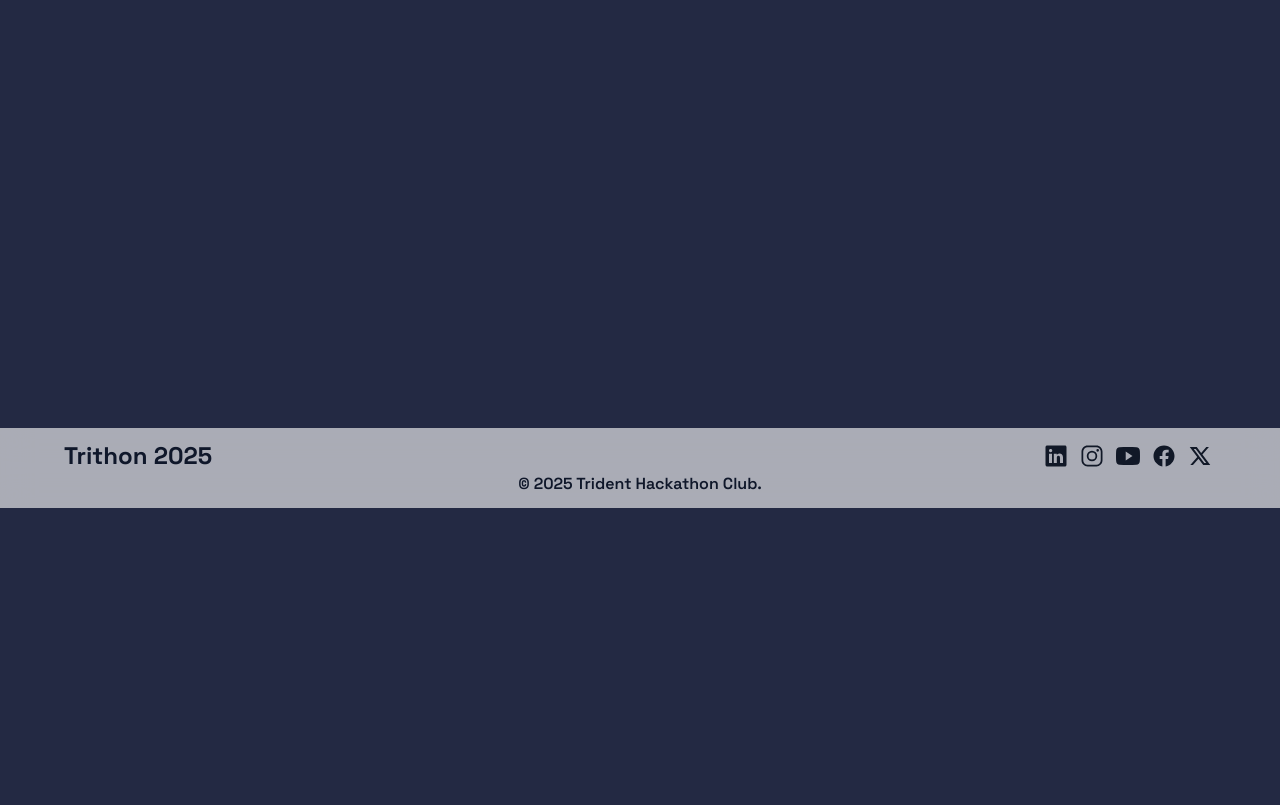
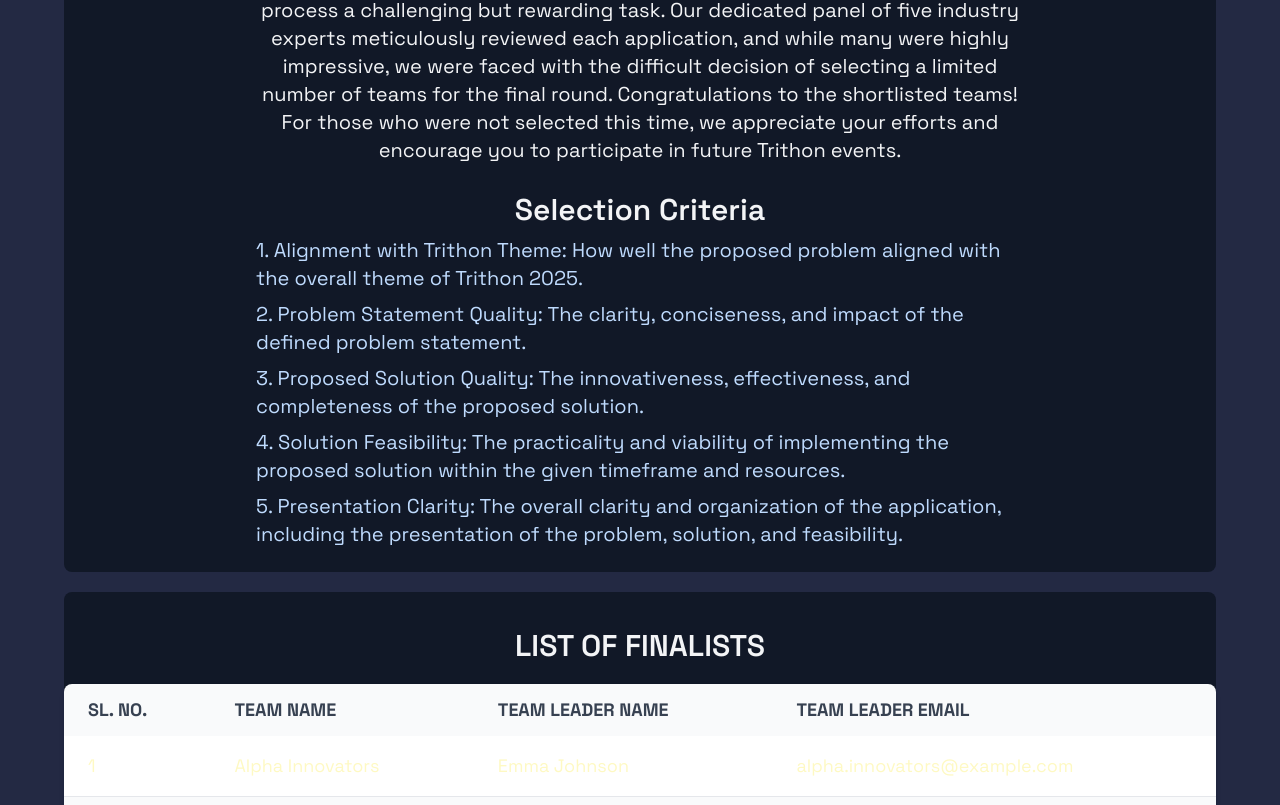
Before and after one commit to surajcan30t/trithon, a React (Vite) app: page /results in a window 1280 px wide. Shown: the part 292-1097 px from the top of the page. Before the commit the page ends 800 px from the top, so only its background shows below. Built offline with nearby package versions, Linux system fonts and the light colour scheme.

Commit message:
result page added

```diff
--- /dev/null
+++ b/data/shortlistedteams.js
@@ -0,0 +1,19 @@
+const ShortlistedTeams = [
+  { sl: 1, teamName: "Alpha Innovators", teamLeader: "Emma Johnson", mailId: "alpha.innovators@example.com" },
+  { sl: 2, teamName: "Tech Titans", teamLeader: "Liam Smith", mailId: "tech.titans@example.com" },
+  { sl: 3, teamName: "Code Crusaders", teamLeader: "Olivia Brown", mailId: "code.crusaders@example.com" },
+  { sl: 4, teamName: "Visionary Vortex", teamLeader: "Noah Davis", mailId: "visionary.vortex@example.com" },
+  { sl: 5, teamName: "Quantum Coders", teamLeader: "Ava Wilson", mailId: "quantum.coders@example.com" },
+  { sl: 6, teamName: "Byte Masters", teamLeader: "Ethan Martinez", mailId: "byte.masters@example.com" },
+  { sl: 7, teamName: "Neural Nexus", teamLeader: "Sophia Anderson", mailId: "neural.nexus@example.com" },
+  { sl: 8, teamName: "Cyber Spartans", teamLeader: "Mason Thomas", mailId: "cyber.spartans@example.com" },
+  { sl: 9, teamName: "InnovateX", teamLeader: "Isabella White", mailId: "innovatex@example.com" },
+  { sl: 10, teamName: "Code Warriors", teamLeader: "James Harris", mailId: "code.warriors@example.com" },
+  { sl: 11, teamName: "AI Pioneers", teamLeader: "Charlotte Lewis", mailId: "ai.pioneers@example.com" },
+  { sl: 12, teamName: "DeepThink", teamLeader: "Benjamin Walker", mailId: "deepthink@example.com" },
+  { sl: 13, teamName: "Syntax Surge", teamLeader: "Mia Scott", mailId: "syntax.surge@example.com" },
+  { sl: 14, teamName: "Pixel Pioneers", teamLeader: "Henry Adams", mailId: "pixel.pioneers@example.com" },
+  { sl: 15, teamName: "HackHorizon", teamLeader: "Amelia Hall", mailId: "hackhorizon@example.com" },
+]
+
+export default ShortlistedTeams
--- /dev/null
+++ b/data/waitinglistteams.js
@@ -0,0 +1,9 @@
+const WaitingListTeams = [
+  { sl: 1, teamName: "Visionary Vortex", teamLeader: "Noah Davis", mailId: "visionary.vortex@example.com" },
+  { sl: 2, teamName: "Byte Masters", teamLeader: "Ethan Martinez", mailId: "byte.masters@example.com" },
+  { sl: 3, teamName: "Neural Nexus", teamLeader: "Sophia Anderson", mailId: "neural.nexus@example.com" },
+  { sl: 4, teamName: "InnovateX", teamLeader: "Isabella White", mailId: "innovatex@example.com" },
+  { sl: 5, teamName: "DeepThink", teamLeader: "Benjamin Walker", mailId: "deepthink@example.com" },
+];
+
+export default WaitingListTeams;
--- a/src/App.jsx
+++ b/src/App.jsx
@@ -9,6 +9,7 @@ import Slider from './components/Slider'
 import Inviteeviews from './pages/Inviteeviews'
 import ContactUs from './pages/ContactUs'
 import Navbar from './components/Navbar'
+import Results from './pages/Results'
 
 function App() {
   const path = window.location.pathname
@@ -27,6 +28,7 @@ function App() {
             <Route path="/register" element={<Register />} />
             <Route path="/inviteeviews" element={<Inviteeviews />} />
             <Route path="/contact-us" element={<ContactUs />} />
+            <Route path="/results" element={<Results />} />
           </Routes>
         </div>
         <Footer />
--- /dev/null
+++ b/src/pages/Results.jsx
@@ -0,0 +1,143 @@
+import React from 'react'
+import ShortlistedTeams from '../../data/shortlistedteams'
+import WaitingListTeams from '../../data/waitinglistteams'
+
+const Results = () => {
+  return (
+    <main id="main" className="site-main w-full px-4 md:px-8 lg:px-16 py-8">
+      <section className="bg-gray-900 rounded-lg py-4">
+        <div className="container mx-auto text-center">
+          <h2 className="text-3xl md:text-4xl font-bold text-gray-100">Shortlisted Teams for Trithon 2025</h2>
+        </div>
+
+        <div className="container mx-auto text-center">
+          <p className="text-lg md:text-xl text-gray-100 text-pretty mt-4 max-w-3xl mx-auto p-1 md:p-0">
+            We extend our sincere gratitude to all 350+ applicants for their enthusiastic participation in Trithon 2025. The overwhelming response made the shortlisting process a challenging but rewarding task. Our dedicated panel of five industry experts meticulously reviewed each application, and while many were highly impressive, we were faced with the difficult decision of selecting a limited number of teams for the final round. Congratulations to the shortlisted teams! For those who were not selected this time, we appreciate your efforts and encourage you to participate in future Trithon events. <br />
+            <br />
+            <h3 className="text-2xl md:text-3xl font-semibold text-gray-100">Selection Criteria</h3>
+            <div className='text-start text-blue-200'>
+              <ol>
+                <li className="disc my-2">
+                  1.	Alignment with Trithon Theme: How well the proposed problem aligned with the overall theme of Trithon 2025.
+                </li>
+                <li className="disc my-2">
+                  2.	Problem Statement Quality: The clarity, conciseness, and impact of the defined problem statement.
+                </li>
+                <li className="disc my-2">
+                  3.	Proposed Solution Quality: The innovativeness, effectiveness, and completeness of the proposed solution.
+                </li>
+                <li className="disc my-2">
+                  4.	Solution Feasibility: The practicality and viability of implementing the proposed solution within the given timeframe and resources.
+                </li>
+                <li className="disc my-2">
+                  5.	Presentation Clarity: The overall clarity and organization of the application, including the presentation of the problem, solution, and feasibility.
+                </li>
+              </ol>
+            </div>
+          </p>
+        </div>
+
+      </section>
+
+      <section className="bg-gray-900 rounded-lg py-4 mt-5">
+        <div className="container mx-auto text-center my-5">
+          <h3 className="text-2xl md:text-3xl font-semibold text-gray-100">LIST OF FINALISTS</h3>
+        </div>
+        <div className="container mx-auto">
+          <div className="relative overflow-x-auto shadow-md sm:rounded-lg">
+            <table className="w-full text-sm text-left rtl:text-right text-gray-500 dark:text-gray-400">
+              <thead className="text-lg text-gray-700 uppercase bg-gray-50 dark:bg-gray-700 dark:text-gray-400">
+                <tr>
+                  <th scope="col" className="px-6 py-3">
+                    Sl. No.
+                  </th>
+                  <th scope="col" className="px-6 py-3">
+                    Team Name
+                  </th>
+                  <th scope="col" className="px-6 py-3">
+                    Team Leader Name
+                  </th>
+                  <th scope="col" className="px-6 py-3">
+                    Team Leader Email
+                  </th>
+                </tr>
+              </thead>
+              <tbody>
+                {
+                  ShortlistedTeams.map((team, index) => {
+                    return (
+                      <tr key={index} className="odd:bg-white odd:dark:bg-gray-900 even:bg-gray-50 even:dark:bg-gray-800 border-b dark:border-gray-700 border-gray-200 text-lg text-yellow-100">
+                        <td className="px-6 py-4">
+                          {team.sl}
+                        </td>
+                        <td className="px-6 py-4">
+                          {team.teamName}
+                        </td>
+                        <td className="px-6 py-4">
+                          {team.teamLeader}
+                        </td>
+                        <td className="px-6 py-4">
+                          {team.mailId}
+                        </td>
+                      </tr>
+                    )
+                  })}
+              </tbody>
+            </table>
+          </div>
+        </div>
+      </section>
+
+      <section className="bg-gray-900 rounded-lg py-4 mt-5">
+        <div className="container mx-auto text-center my-5">
+          <h3 className="text-2xl md:text-3xl font-semibold text-gray-100">TEAMS ON THE WAITING LIST</h3>
+        </div>
+        <div className="container mx-auto">
+          <div className="relative overflow-x-auto shadow-md sm:rounded-lg">
+            <table className="w-full text-sm text-left rtl:text-right text-gray-500 dark:text-gray-400">
+              <thead className="text-lg text-gray-700 uppercase bg-gray-50 dark:bg-gray-700 dark:text-gray-400">
+                <tr>
+                  <th scope="col" className="px-6 py-3">
+                    Sl. No.
+                  </th>
+                  <th scope="col" className="px-6 py-3">
+                    Team Name
+                  </th>
+                  <th scope="col" className="px-6 py-3">
+                    Team Leader Name
+                  </th>
+                  <th scope="col" className="px-6 py-3">
+                    Team Leader Email
+                  </th>
+                </tr>
+              </thead>
+              <tbody>
+                {
+                  WaitingListTeams.map((team, index) => {
+                    return (
+                      <tr key={index} className="odd:bg-white odd:dark:bg-gray-900 even:bg-gray-50 even:dark:bg-gray-800 border-b dark:border-gray-700 border-gray-200 text-lg text-yellow-100">
+                        <td className="px-6 py-4">
+                          {team.sl}
+                        </td>
+                        <td className="px-6 py-4">
+                          {team.teamName}
+                        </td>
+                        <td className="px-6 py-4">
+                          {team.teamLeader}
+                        </td>
+                        <td className="px-6 py-4">
+                          {team.mailId}
+                        </td>
+                      </tr>
+                    )
+                  })}
+              </tbody>
+            </table>
+          </div>
+        </div>
+      </section>
+    </main>
+  )
+}
+
+export default Results
--- a/tailwind.config.js
+++ b/tailwind.config.js
@@ -9,8 +9,13 @@ export default {
       animation: {
         "marquee": "marquee 2s linear infinite",
         "txt": "txt 2s ease infinite",
+        "bounceH": "bounceX 3s linear infinite alternate",
       },
       keyframes: {
+        bounceH: {
+          "0%": { transform: "translateX(0%)" },
+          "100%": { transform: "translateX(calc(100vw - 100%))" },
+        },
         marquee: {
           "0%": { left: "translateX(0%)" },
           "100%": { transform: "translateX(-100%)" },
```
Also changed, not shown: src/components/Navbar.jsx (+11 -5 lines).
